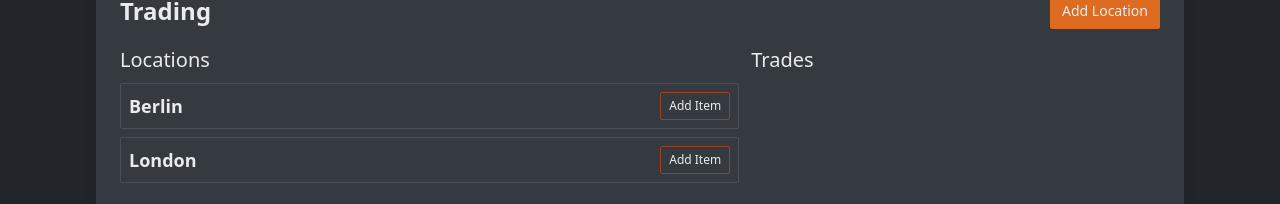
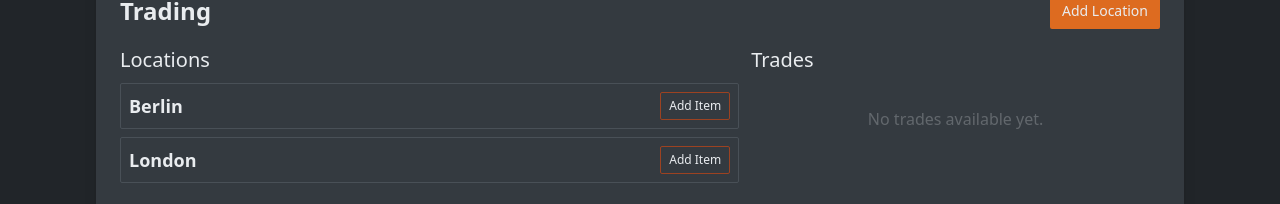
Before and after one commit to Kovah/Tradefinder, a React (Vite) app: page / in a window 1280 px wide. Both pictures are taken after a click on the element "Trading". Shown: the part 199-403 px from the top of the page. Built offline with nearby package versions, Linux system fonts and the light colour scheme.

Commit message:
Add empty state to trade overview

```diff
--- a/src/features/trading/Trades.js
+++ b/src/features/trading/Trades.js
@@ -81,6 +81,9 @@ export function Trades () {
       {allTrades.length > 0 &&
       allTrades
       }
+      {allTrades.length === 0 &&
+      <div className="text-center my-6 opacity-25">No trades available yet.</div>
+      }
     </div>
   );
 }
```
